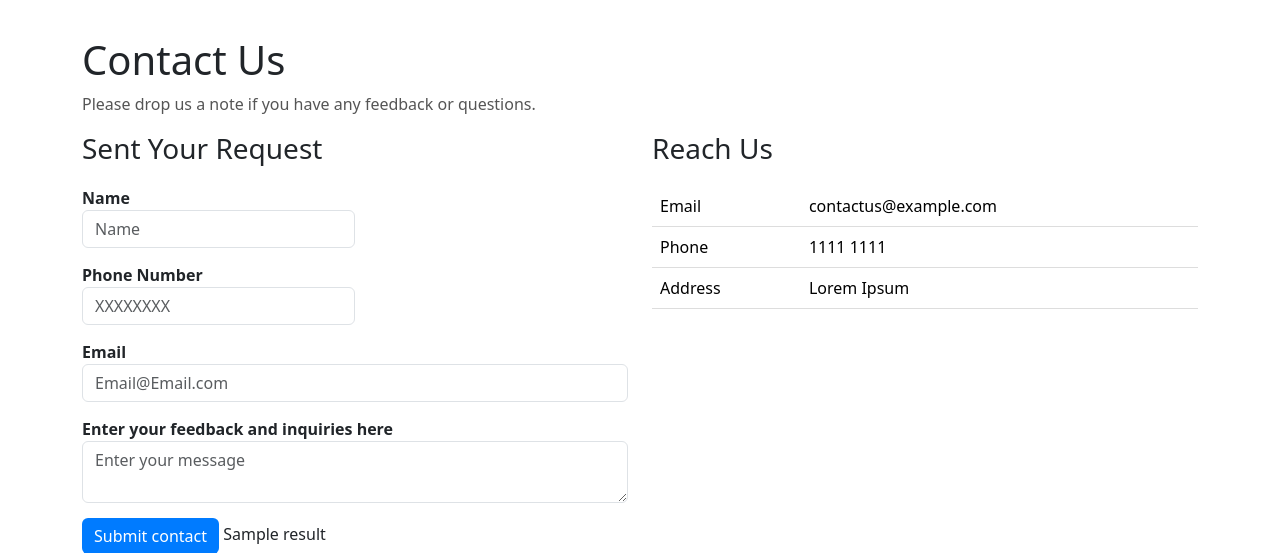
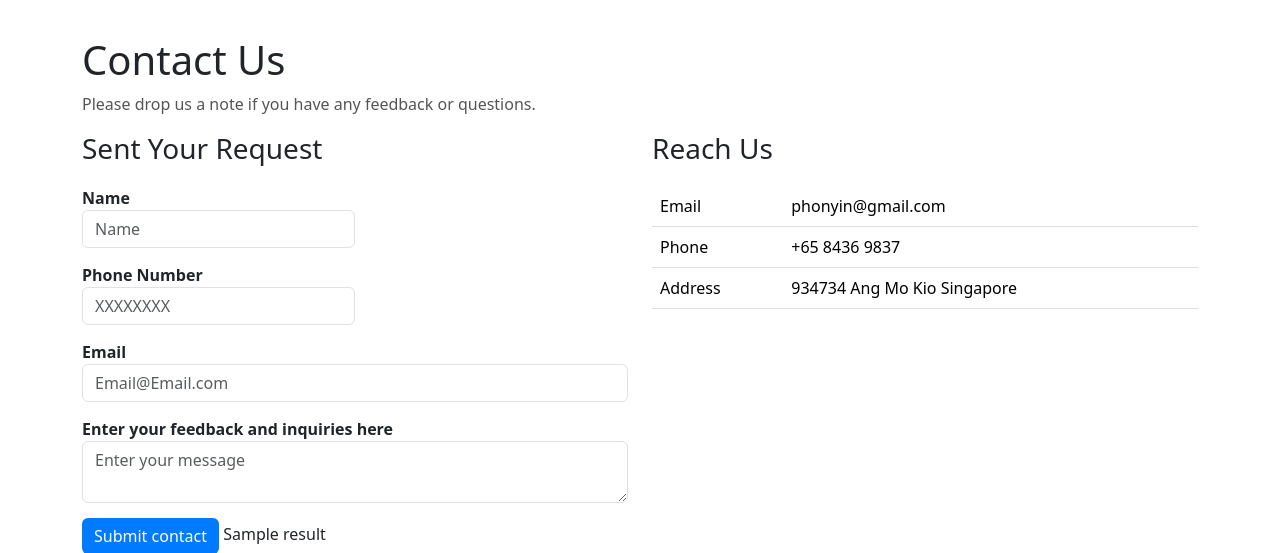
Before and after one commit to ceilingfans/app-dev, a Python web app: template website/templates/contact.html in a window 1280 px wide. Shown: the part 199-752 px from the top of the page. Run offline with Jinja, Linux system fonts and the light colour scheme; the template is opened without the code that fills it: most values are stand-ins (such as "Sample title", 1, 10 or a date in 2020); form fields are guessed from the names that the template uses.

Commit message:
feat: fixed lorem ipsum

```diff
--- a/website/templates/contact.html
+++ b/website/templates/contact.html
@@ -95,15 +95,15 @@
             <table class="table">
                 <tr>
                     <td>Email</td>
-                    <td>contactus@example.com</td>
+                    <td>phonyin@gmail.com</td>
                 </tr>
                 <tr>
                     <td>Phone</td>
-                    <td>1111 1111</td>
+                    <td>+65 8436 9837</td>
                 </tr>
                 <tr>
                     <td>Address</td>
-                    <td>Lorem Ipsum</td>
+                    <td>934734 Ang Mo Kio Singapore</td>
                 </tr>
             </table>
         </div>
```
